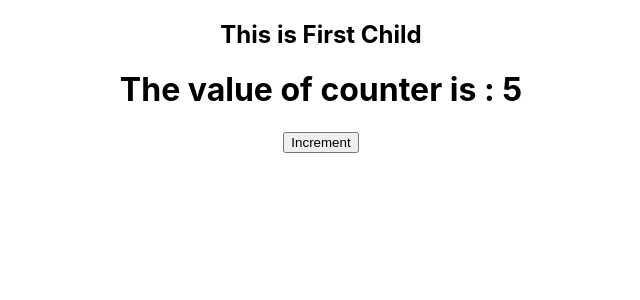
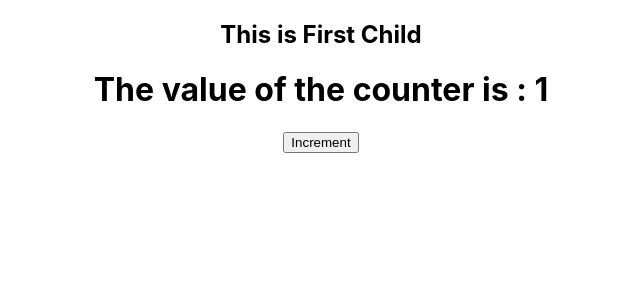
Before and after one commit to asad149/React-ContextApi, a React (Create React App) app: page / in a window 1280 px wide. Shown: the top 300 px of the page, without its empty margins (319-959 px from the left). Built offline with nearby package versions, Linux system fonts and the light colour scheme.

Commit message:
update counter value

```diff
--- a/src/App.js
+++ b/src/App.js
@@ -5,7 +5,7 @@ import Parent from "./Parent";
 import CounterContext from "./CounterContext";
 
 function App() {
-  let count = useState(5);
+  let count = useState(1);
 
   return (
     <CounterContext.Provider value={count}>
--- a/src/Child.js
+++ b/src/Child.js
@@ -6,7 +6,7 @@ const Child = () => {
   return (
     <div>
       <h2>This is First Child</h2>
-      <h1>The value of counter is : {counterValue[0]}</h1>
+      <h1>The value of the counter is : {counterValue[0]}</h1>
       <button
         onClick={() => {
           counterValue[1](++counterValue[0]);
```
